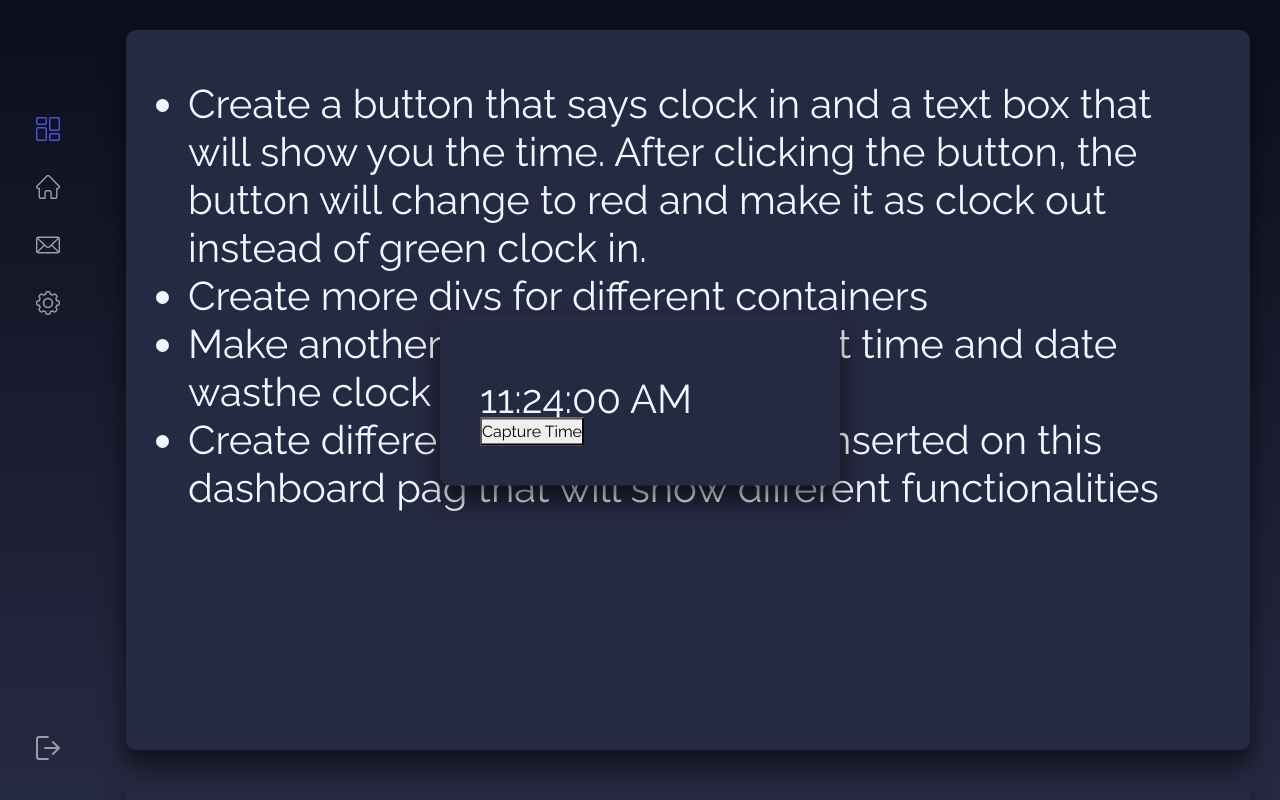
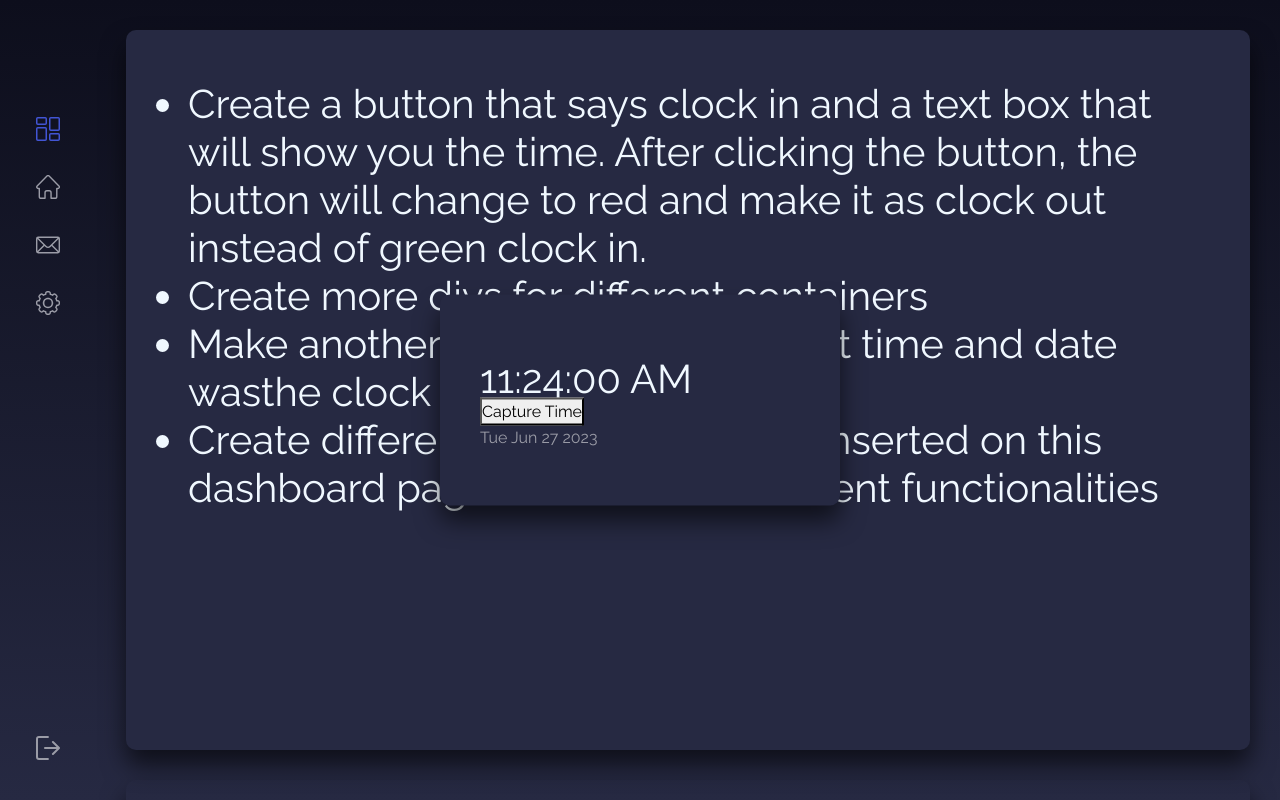
Before and after one commit to toperrrrrrrr/pos, a React (Create React App) app: page /dashboard in a window 1280 px wide. Built offline with nearby package versions, Linux system fonts and the light colour scheme.

Commit message:
some more changes

```diff
--- a/src/components/Clock.js
+++ b/src/components/Clock.js
@@ -1,9 +1,16 @@
 import React, { useState, useEffect } from 'react';
-import Dashboard from './Dashboard';
+
 
 const Clock = () => {
   const [time, setTime] = useState(new Date());
   const [capturedTime, setCapturedTime] = useState(null);
+
+  const [currentDate, setCurrentDate] = useState('');
+
+  useEffect(() => {
+    const currentDate = new Date();
+    setCurrentDate(currentDate.toDateString());
+  }, []);
 
   useEffect(() => {
     const timer = setInterval(() => {
@@ -23,6 +30,7 @@ const Clock = () => {
     <div>
       <h1>{time.toLocaleTimeString()}</h1>
       <button onClick={captureTime}>Capture Time</button>
+      <p>{currentDate}</p>
       {capturedTime && <p>Captured Time: {capturedTime}</p>}
 
     </div>
--- a/src/components/Login.js
+++ b/src/components/Login.js
@@ -30,7 +30,7 @@ const Login = () => {
   };
 
   const eye =() =>{
-    if (isEye=="password"){
+    if (isEye==="password"){
     setEye("text")
   }
   else
@@ -55,6 +55,7 @@ const Login = () => {
   useEffect(() => {
     const listener = event => {
       if (event.code === "Enter") {
+         setLoggedIn(true);
         event.preventDefault();
         handleLogin();
       }
@@ -68,7 +69,7 @@ const Login = () => {
   return (
     <>
       <div className="login-bg">
-        <img src={bg} className="logo"></img>
+        <img src={bg} className="logo" alt="Logo"></img>
         <div className="login-box">
           <div className="screen_content">
             <Form className="login ">
```
